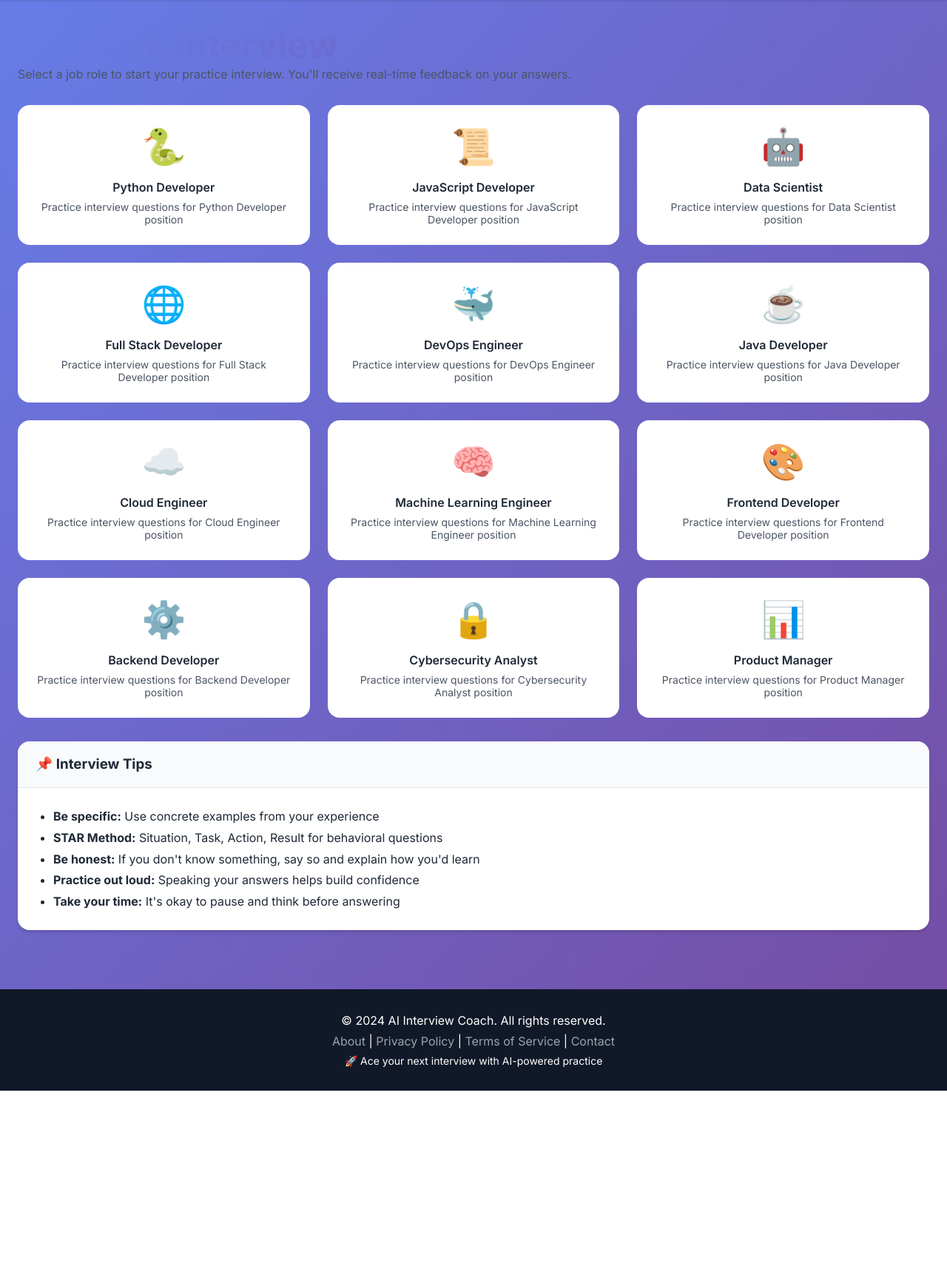
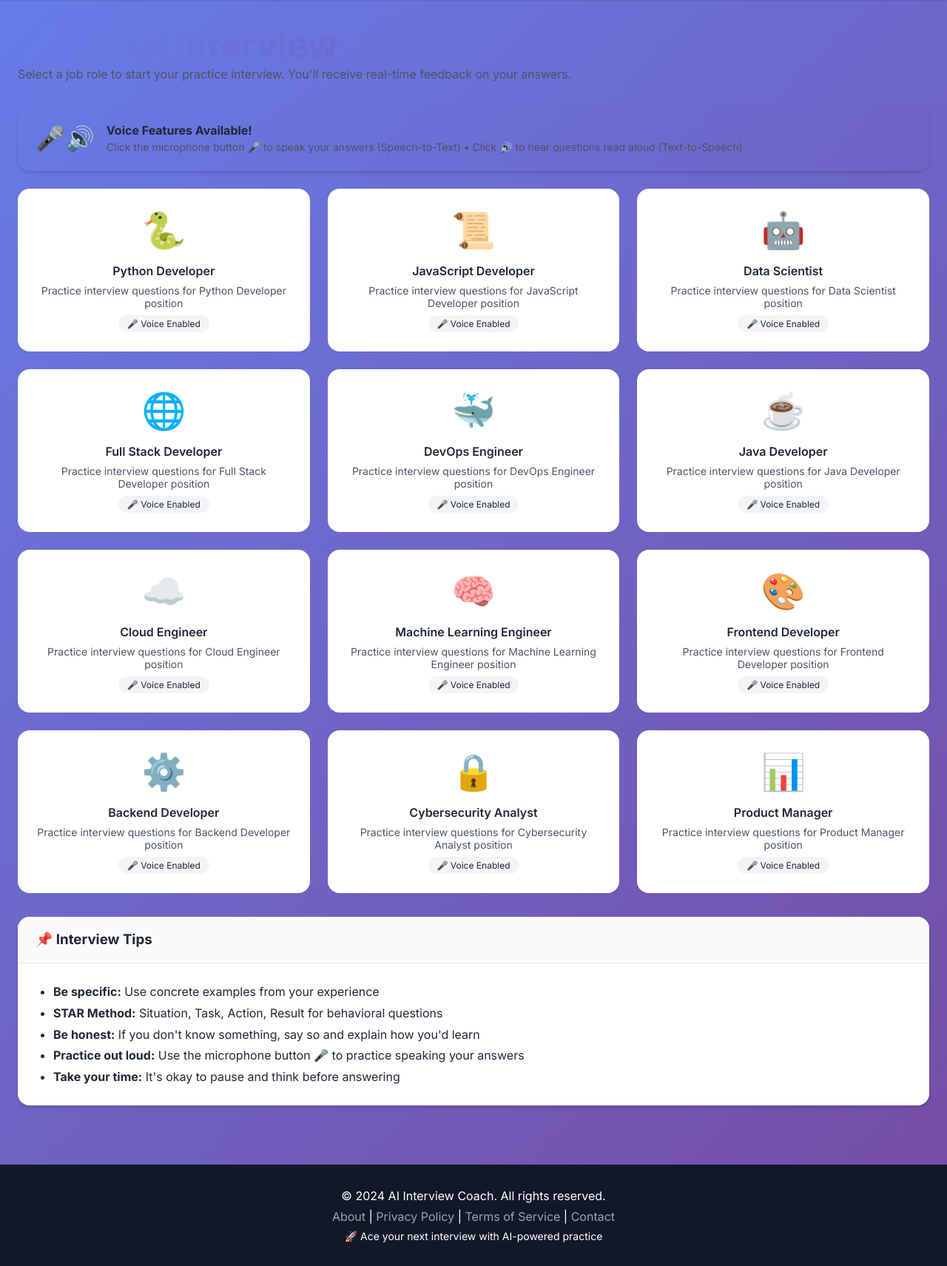
Before and after one commit to devanshsinghtomar/AI-interview-coach-module, a Flask app: page /mock-interview in a window 1280 px wide. Shown: the part 90-1801 px from the top of the page at 74% size. Before the commit the page ends 1564 px from the top, so only its background shows below. Run offline with Flask 3, Linux system fonts and the light colour scheme; the visitor is signed in with stand-in values (Sample User, id 1).

Commit message:
Update mock_interview.html

```diff
--- a/templates/mock_interview.html
+++ b/templates/mock_interview.html
@@ -1,11 +1,39 @@
 {% extends "base.html" %}
 
 {% block title %}Mock Interview - AI Interview Coach{% endblock %}
+
+{% block extra_css %}
+<style>
+    .feature-badge {
+        display: inline-block;
+        background: var(--gray-100);
+        padding: 0.25rem 0.75rem;
+        border-radius: 20px;
+        font-size: 0.75rem;
+        margin-top: 0.5rem;
+    }
+</style>
+{% endblock %}
 
 {% block content %}
 <div class="fade-in">
     <h1>🎤 Mock Interview</h1>
     <p style="color: var(--gray-600); margin-bottom: 2rem;">Select a job role to start your practice interview. You'll receive real-time feedback on your answers.</p>
+
+    <!-- Speech Features Info -->
+    <div class="card" style="margin-bottom: 1.5rem; background: linear-gradient(135deg, #667eea10 0%, #764ba210 100%);">
+        <div class="card-body">
+            <div style="display: flex; align-items: center; gap: 1rem; flex-wrap: wrap;">
+                <div style="font-size: 2rem;">🎤🔊</div>
+                <div>
+                    <strong>Voice Features Available!</strong>
+                    <p style="margin: 0.25rem 0 0; font-size: 0.875rem; color: var(--gray-600);">
+                        Click the microphone button 🎤 to speak your answers (Speech-to-Text) • Click 🔊 to hear questions read aloud (Text-to-Speech)
+                    </p>
+                </div>
+            </div>
+        </div>
+    </div>
 
     <div class="grid" style="margin-bottom: 2rem;">
         {% for role in roles %}
@@ -28,6 +56,7 @@
                 </div>
                 <div class="role-title">{{ role }}</div>
                 <div class="role-description">Practice interview questions for {{ role }} position</div>
+                <div class="feature-badge">🎤 Voice Enabled</div>
             </div>
         {% endfor %}
     </div>
@@ -42,7 +71,7 @@
                 <li><strong>Be specific:</strong> Use concrete examples from your experience</li>
                 <li><strong>STAR Method:</strong> Situation, Task, Action, Result for behavioral questions</li>
                 <li><strong>Be honest:</strong> If you don't know something, say so and explain how you'd learn</li>
-                <li><strong>Practice out loud:</strong> Speaking your answers helps build confidence</li>
+                <li><strong>Practice out loud:</strong> Use the microphone button 🎤 to practice speaking your answers</li>
                 <li><strong>Take your time:</strong> It's okay to pause and think before answering</li>
             </ul>
         </div>
```
